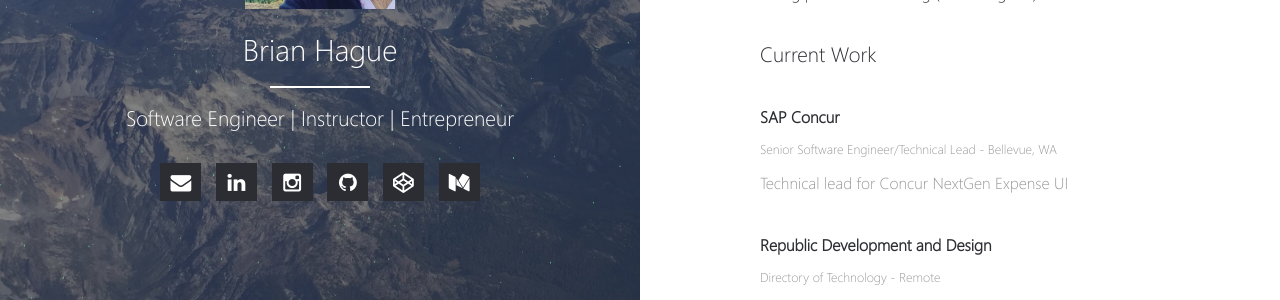
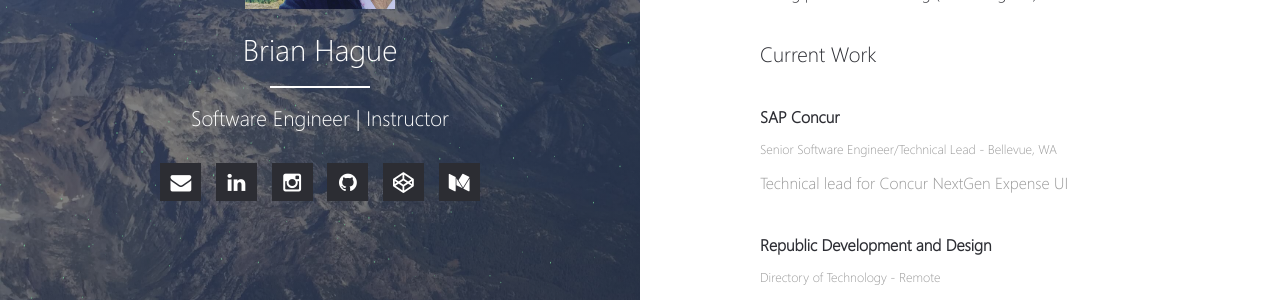
Before and after one commit to bhague1281/bhague1281.github.io, a Jekyll site: the page built from index.md, in a window 1280 px wide. Shown: the part 430-730 px from the top of the page. Built offline with Jekyll 4.4.1, drawn with Linux system fonts in a browser that asks for light colours; our own code applies the rules of GitHub Pages for plain Markdown files.

Commit message:
Update _config.yml

```diff
--- a/_config.yml
+++ b/_config.yml
@@ -1,6 +1,6 @@
 # Site
 title: Brian Hague
-description: Software Engineer | Instructor | Entrepreneur
+description: Software Engineer | Instructor
 url: https://brianhague.me
 logo: profile-pic.jpg                                       # Site logo
 locale: en_US
```
